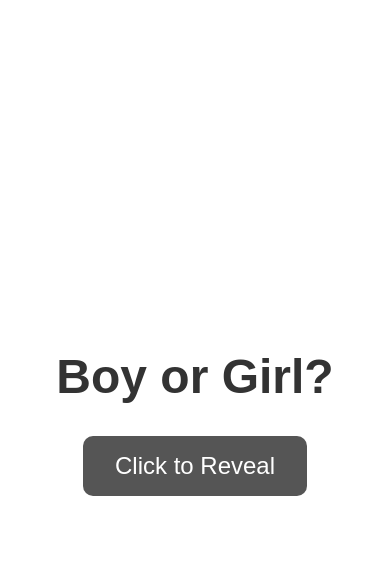
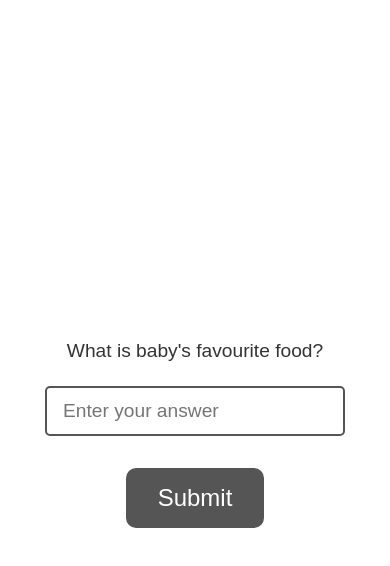
Before and after one commit to yanniboi/reveal, a plain HTML site: page index.html in a window 390 px wide. Both pictures are taken after a click on the button "Click to Reveal". Drawn offline with Linux system fonts and the light colour scheme.

Commit message:
By yanniboi: Added quiz

```diff
--- a/index.html
+++ b/index.html
@@ -8,9 +8,22 @@
 </head>
 <body>
 <div id="container">
-    <h1>Boy or Girl?</h1>
-    <button onclick="reveal()">Click to Reveal</button>
-    <div id="revealText" class="reveal-text" style="display:none;">It's a Girl!</div>
+    <div id="initial-section">
+        <h1>Boy or Girl?</h1>
+        <button onclick="showQuestion()">Click to Reveal</button>
+    </div>
+
+    <div id="quiz-section" style="display:none;">
+        <div id="question-container">
+            <p>What is baby's favourite food?</p>
+            <input type="text" id="answer-input" placeholder="Enter your answer">
+            <button onclick="checkAnswer()">Submit</button>
+        </div>
+    </div>
+
+    <div id="reveal-section" style="display:none;">
+        <div id="revealText" class="reveal-text" style="display:none;">It's a Girl!</div>
+    </div>
 
     <!-- Audio elements -->
     <audio id="drumrollSound" preload="auto">
@@ -19,6 +32,9 @@
     <audio id="celebrationSound" preload="auto">
         <source src="/assets/cheer.mp3" type="audio/mpeg">
     </audio>
+    <audio id="wrongAnswerSound" preload="auto">
+        <source src="https://assets.mixkit.co/active_storage/sfx/941/941-preview.mp3" type="audio/mpeg">
+    </audio>
 </div>
 
 <script src="script.js"></script>
--- a/script.js
+++ b/script.js
@@ -1,13 +1,53 @@
-function reveal() {
+function showQuestion() {
+    // Hide initial section and show quiz
+    document.getElementById('initial-section').style.display = 'none';
+    document.getElementById('quiz-section').style.display = 'block';
+
+    // Focus on the input field
+    document.getElementById('answer-input').focus();
+}
+
+function checkAnswer() {
+    const answerInput = document.getElementById('answer-input');
+    const answer = answerInput.value.trim().toLowerCase();
+
+    if (answer === 'curry') {
+        // Answer is correct, proceed directly to reveal
+        document.getElementById('quiz-section').style.display = 'none';
+        document.getElementById('reveal-section').style.display = 'block';
+
+        // Start the reveal sequence
+        startReveal();
+    } else {
+        // Play wrong answer sound and shake the input
+        const wrongSound = document.getElementById('wrongAnswerSound');
+        wrongSound.play();
+
+        // Add shake animation to input
+        answerInput.classList.add('shake');
+        setTimeout(() => {
+            answerInput.classList.remove('shake');
+        }, 500);
+
+        // Clear input
+        answerInput.value = '';
+        answerInput.focus();
+    }
+}
+
+function startReveal() {
     // Play drumroll sound
     const drumroll = document.getElementById('drumrollSound');
     drumroll.play();
 
     // Delay the reveal animation to sync with sound
     setTimeout(() => {
+        reveal();
+    }, 3700); // Wait for drumroll before revealing
+}
+
+function reveal() {
     document.body.style.backgroundColor = '#f48fb1'; // Pink
-        document.querySelector('h1').style.opacity = '0';
-        document.querySelector('button').style.display = 'none';
     const text = document.getElementById('revealText');
     text.style.display = 'block';
 
@@ -31,10 +71,19 @@ function reveal() {
             confetti.remove();
         }, 7000);
     }
-    }, 3700); // Wait for drumroll before revealing
 }
 
 function randomColor() {
     const colors = ['#ffffff', '#ffe0e9', '#ffb6c1', '#f06292', '#ff80ab'];
     return colors[Math.floor(Math.random() * colors.length)];
 }
+
+// Add event listener for Enter key on the input field
+document.addEventListener('DOMContentLoaded', () => {
+    const input = document.getElementById('answer-input');
+    input.addEventListener('keypress', function(event) {
+        if (event.key === 'Enter') {
+            checkAnswer();
+        }
+    });
+});
--- a/styles.css
+++ b/styles.css
@@ -19,6 +19,8 @@ html, body {
 #container {
     text-align: center;
     width: 100%;
+    max-width: 600px;
+    padding: 2rem;
 }
 
 h1 {
@@ -26,6 +28,12 @@ h1 {
     color: #333;
     margin-bottom: 2rem;
     transition: all 1s ease;
+}
+
+p {
+    font-size: 1.5rem;
+    margin-bottom: 1.5rem;
+    color: #333;
 }
 
 button {
@@ -37,10 +45,44 @@ button {
     border-radius: 10px;
     cursor: pointer;
     transition: background 0.3s ease;
+    margin-top: 1rem;
 }
 
 button:hover {
     background: #333;
+}
+
+input[type="text"] {
+    padding: 0.75rem 1rem;
+    font-size: 1.2rem;
+    border: 2px solid #ccc;
+    border-radius: 5px;
+    width: 100%;
+    max-width: 300px;
+    margin-bottom: 1rem;
+    transition: all 0.3s ease;
+}
+
+input[type="text"]:focus {
+    border-color: #555;
+    outline: none;
+}
+
+.shake {
+    animation: shake 0.5s ease-in-out;
+}
+
+@keyframes shake {
+    0%, 100% { transform: translateX(0); }
+    10%, 30%, 50%, 70%, 90% { transform: translateX(-10px); }
+    20%, 40%, 60%, 80% { transform: translateX(10px); }
+}
+
+#question-container {
+    display: flex;
+    flex-direction: column;
+    align-items: center;
+    margin-top: 1.5rem;
 }
 
 .reveal-text {
@@ -49,6 +91,7 @@ button:hover {
     color: white;
     opacity: 0;
     animation: fadeIn 1.5s forwards 0.5s, pop 0.5s ease-in-out 1.5s;
+    margin-top: 2rem;
 }
 
 @keyframes fadeIn {
@@ -82,3 +125,18 @@ button:hover {
         opacity: 0;
     }
 }
+
+/* Mobile Responsive */
+@media (max-width: 600px) {
+    h1 {
+        font-size: 2.5rem;
+    }
+
+    .reveal-text {
+        font-size: 3rem;
+    }
+
+    p {
+        font-size: 1.2rem;
+    }
+}
```
Lines whose indentation alone changed are shown as unchanged.
